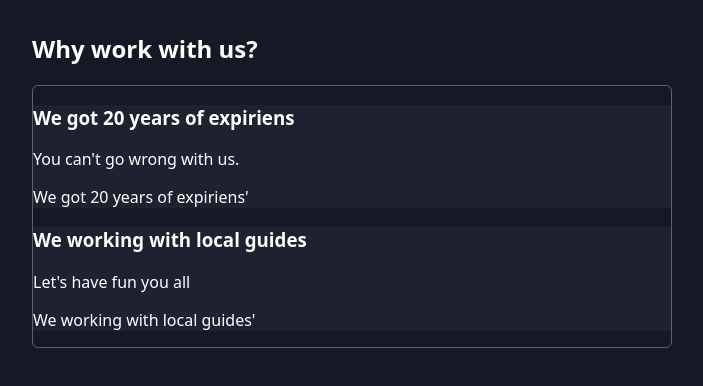
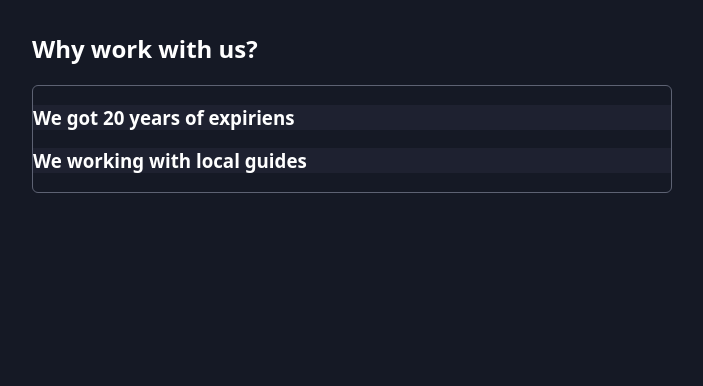
Before and after one commit to dasha12345-s/ReactTravel, a React (Vite) app: page / in a window 1280 px wide. Shown: the top 386 px of the page, without its empty margins (288-991 px from the left). Built offline with nearby package versions, Linux system fonts and the light colour scheme.

Commit message:
Managing Multi-Component State with the Context API

```diff
--- a/src/App.jsx
+++ b/src/App.jsx
@@ -9,13 +9,13 @@
           Why work with us?
         </h2>
         <Accordion className='accordion'>
-          <AccordionItem className='accordion-item' title='We got 20 years of expiriens'>
+          <AccordionItem id='exp' className='accordion-item' title='We got 20 years of expiriens'>
             <article>
               <p> You can't go wrong with us.</p>
               <p>We got 20 years of expiriens'</p>
             </article>
           </AccordionItem>
-          <AccordionItem className='accordion-item' title='We working with local guides'>
+          <AccordionItem id='local' className='accordion-item' title='We working with local guides'>
             <article>
               <p> Let's have fun you all</p>
               <p>We working with local guides'</p>
@@ -28,6 +28,3 @@
 }
 
 export default App;
-
-
-//Introducing Compound Components
--- a/src/components/Accordion/Accordion.jsx
+++ b/src/components/Accordion/Accordion.jsx
@@ -1,7 +1,40 @@
+import { createContext, useContext, useState } from "react"
+
+const AccordionContext = createContext();
+
+export function useAccordionContext(){
+  const ctx = useContext(AccordionContext)
+
+  if (!ctx) {
+    throw new Error('Accordion-related components must be wrapped by <Accordion>')
+  }
+
+  return ctx;
+}
+
 export default function Accordion({children, className}){
+
+  const [openItemId, setOpenItemId] = useState();
+
+  function openItem(id){
+    setOpenItemId(id)
+  }
+
+  function closeItem(){
+    setOpenItemId(null)
+  }
+
+  const contextVAlue={
+    openItemId,
+    openItem,
+    closeItem,
+  }
+
   return(
-    <ul className={className}>
+    <AccordionContext.Provider value={contextVAlue}>
+      <ul className={className}>
       {children}
     </ul>
+    </AccordionContext.Provider>
   )
 }
--- a/src/components/Accordion/AccordionItem.jsx
+++ b/src/components/Accordion/AccordionItem.jsx
@@ -1,9 +1,23 @@
+import { useAccordionContext } from "./Accordion"
 
-export default function AccordionItem({title, children, className}){
+export default function AccordionItem({id, title, children, className}){
+
+const {openItemId, openItem, closeItem} = useAccordionContext();
+
+const isOpen = openItemId === id;
+
+function handleClick() {
+  if (isOpen){
+    closeItem()
+  } else {
+    openItem(id)
+  }
+}
+
 return(
   <li className={className}>
-    <h3>{title}</h3>
-    <div>{children}</div>
+    <h3 onClick={handleClick}>{title}</h3>
+    <div className={isOpen ? 'accordion-item-content open' : 'accordion-item-content'}>{children}</div>
   </li>
 )
 }
```
